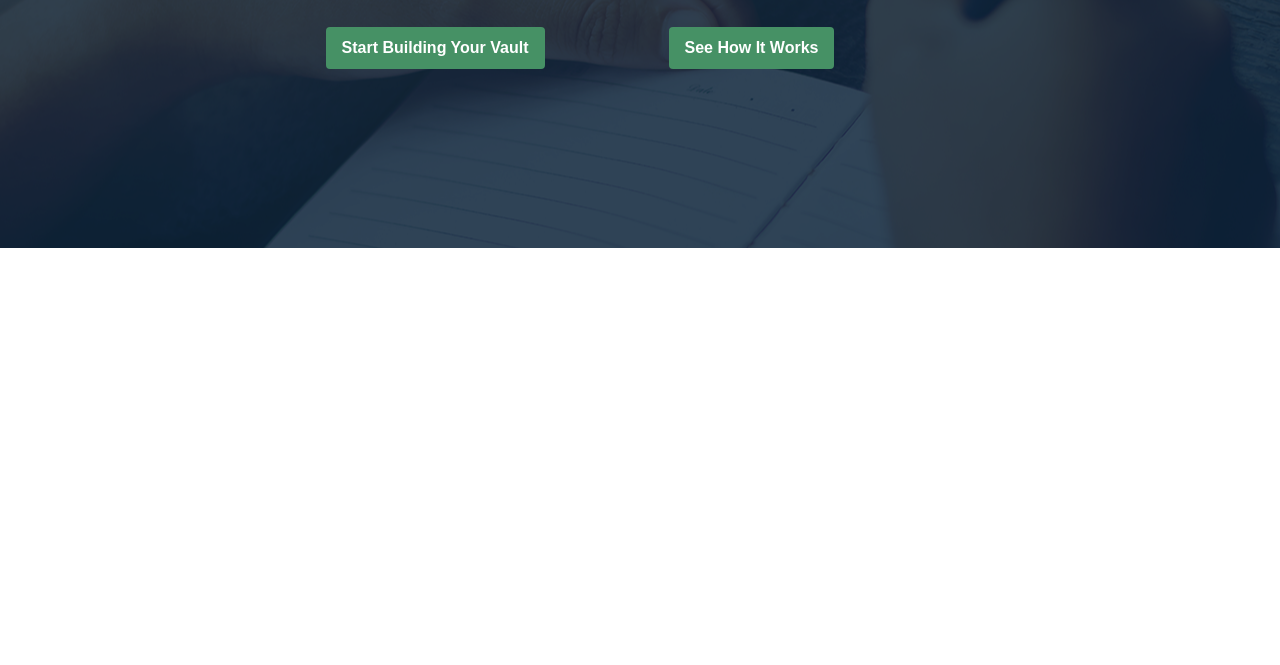
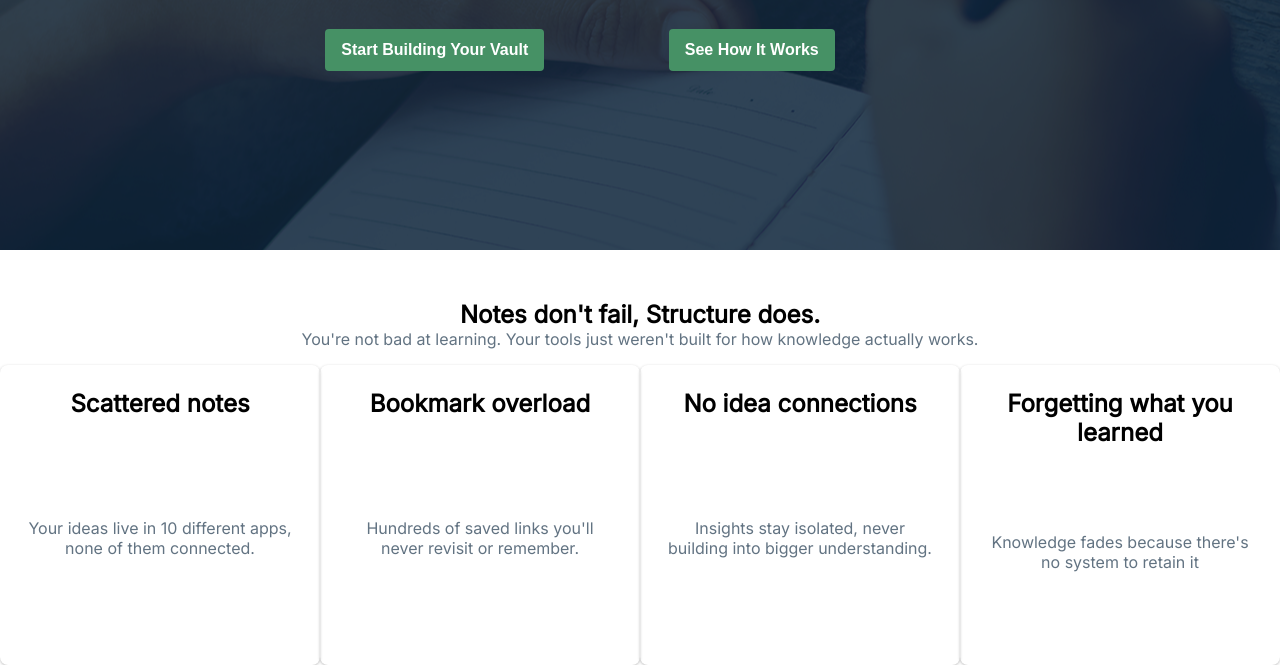
Before and after one commit to anika-anomi/Assignment1, a plain HTML site: page index.html in a window 1280 px wide. Shown: the part 509-1174 px from the top of the page. Before the commit the page ends 800 px from the top, so only its background shows below. Drawn offline with Linux system fonts and the light colour scheme.

Commit message:
added about section

```diff
--- a/index.html
+++ b/index.html
@@ -15,7 +15,7 @@
      rel="stylesheet">
      <link rel="stylesheet" href="style.css">
 </head>
-<body>
+<body class="font-inter">
     <header>
         <nav>
             <img src="images/logo.png" alt="Logo" />
@@ -45,9 +45,38 @@
                 </div>
             </div>
         </section>
+    </header>
+    <section id="about">
+        <div class="about-container">
+            <div class="section-heading">
+                <h1>Notes don't fail, Structure does.</h1>
+                <p>You're not bad at learning. Your tools just weren't built for how knowledge actually works.</p>
+            </div>
+            <div class="info">
+                <div class="info-card">
+                    <h4>Scattered notes</h4>
+                    <p>Your ideas live in 10 different apps, none of them connected.</p>
+                </div>
+                <div class="info-card">
+                    <h4>Bookmark overload</h4>
+                    <p>Hundreds of saved links you'll never revisit or remember.</p>
+                </div>
+                <div class="info-card">
+                    <h4>No idea connections</h4>
+                    <p>Insights stay isolated, never building into bigger understanding.</p>
+                </div>
+                <div class="info-card">
+                    <h4>Forgetting what you learned</h4>
+                    <p>Knowledge fades because there's no system to retain it</p>
+                </div>
+            </div>
+
+        </div>
+    </section>
 
 
-    </header>
+
+<body>
 
 </body>
 </html>
--- a/style.css
+++ b/style.css
@@ -58,10 +58,10 @@
     padding: 115.5px 120px 179.5px 120px;
 }
 #banner .container {
+
     max-width: 1360px;
     align-items: center;
     justify-content: center;
-    padding: ;
 }
 #banner .container .banner-content h1{
     font-size: 72px;
@@ -96,3 +96,61 @@
             font-weight: 500;
             margin-bottom: 2rem;
 }
+
+#about .about-container{
+
+    max-width: 1360px;
+    margin-top: 50px;
+    text-align: center;
+    align-items: center;
+    justify-content: center;
+}
+
+#about .about-container .info{
+    display: flex;
+    justify-content: space-around;
+    margin-top: 44px 120px;
+
+}
+#about .about-container .info .info-card{
+    display: grid;
+    grid-template-columns: 1fr;
+    gap: 16px;
+    padding: 24px;
+    border-radius: 8px;
+    width: 322px;
+    height: 300px;
+    opacity: 1;
+    box-shadow: 0 1px 3px rgba(0,0,0,0.25);
+
+}
+#about .about-container .info .info-card h4{
+    font-family: Inter, sans-serif;
+    font-weight: semi-bold;
+    font-size: 24px;
+}
+#about .about-container .info .info-card p{
+    font-family: Inter, sans-serif;
+    font-weight: 400;
+    font-family: Inter;
+    font-size: 16px;
+    line-height: 20px;
+    color:#627382;
+
+}
+/*section-heading{
+    height: 152px;
+}*/
+.section-heading h2{
+    font-size: 48px;
+    font-weight: bold;
+    color: #001931;
+    margin-top: 116px;
+}
+.section-heading p{
+    font-size: 16px;
+    color: #627382;
+    line-height: 20px;
+    margin-bottom: 16px;
+    font-size: 400;
+}
```
